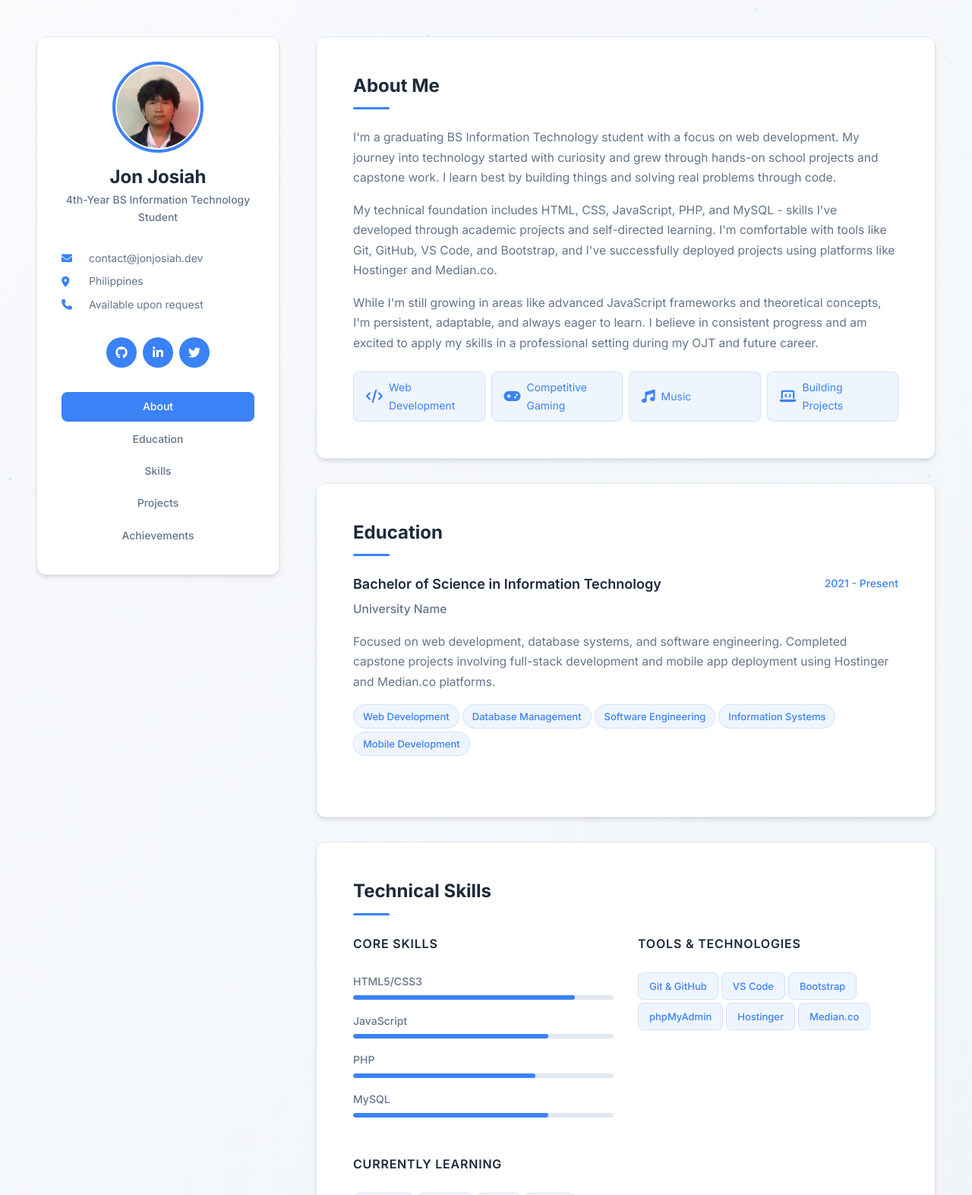
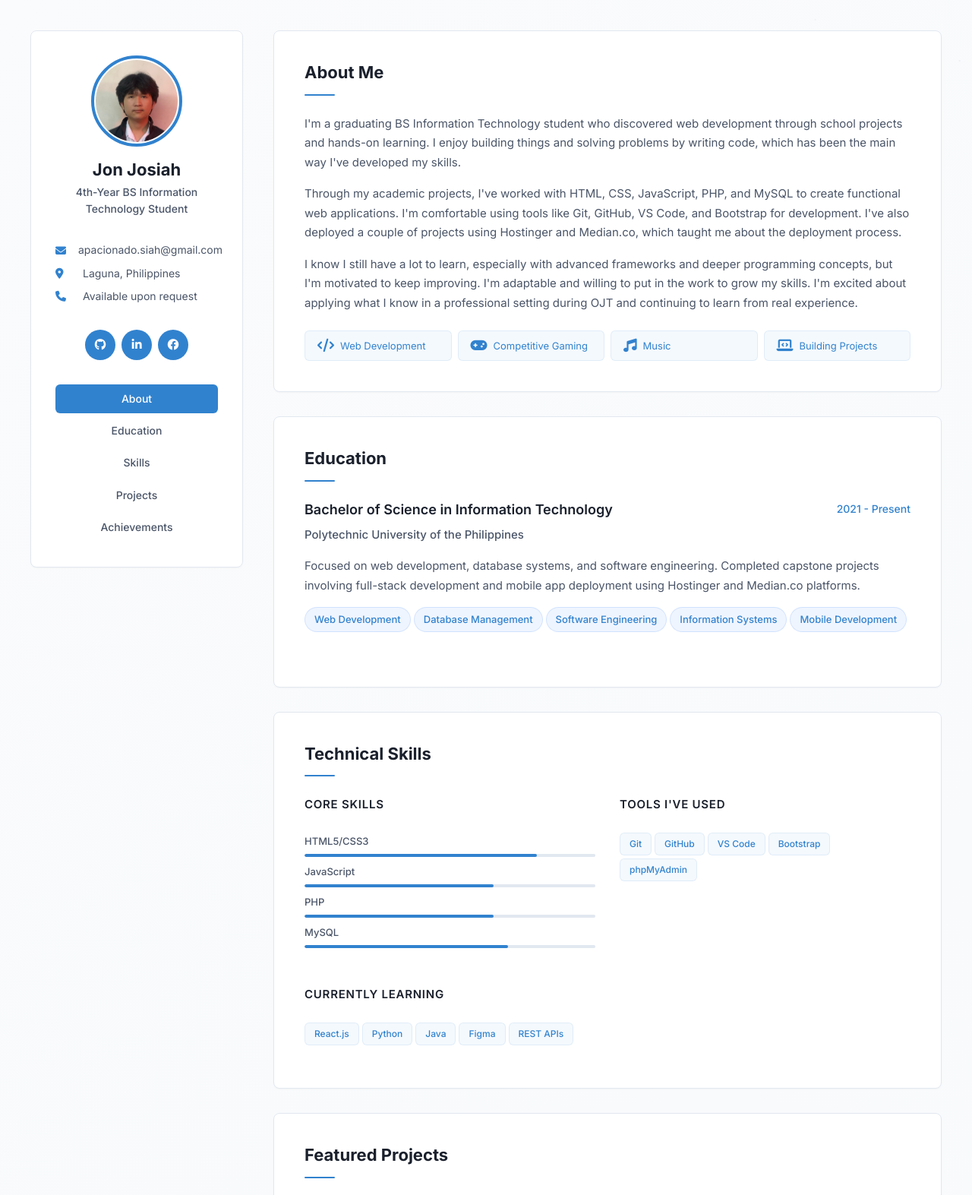
Before and after one commit to Siah-6/siah-6.github.io, a PHP site: page / in a window 1280 px wide. Shown: the top 1573 px of the page at 76% size. Run offline with PHP 8.4, Linux system fonts and the light colour scheme.

Commit message:
fixed couple details

```diff
--- a/index.html
+++ b/index.html
@@ -43,13 +43,13 @@
             </div>
 
             <div class="contact-info">
-                <div class="contact-item">
+                <a href="mailto:apacionado.siah@gmail.com" class="contact-item">
                     <i class="fas fa-envelope"></i>
-                    <span>contact@jonjosiah.dev</span>
-                </div>
+                    <span>apacionado.siah@gmail.com</span>
+                </a>
                 <div class="contact-item">
                     <i class="fas fa-map-marker-alt"></i>
-                    <span>Philippines</span>
+                    <span>Laguna, Philippines</span>
                 </div>
                 <div class="contact-item">
                     <i class="fas fa-phone"></i>
@@ -64,8 +64,8 @@
                 <a href="#" target="_blank" class="social-link">
                     <i class="fab fa-linkedin-in"></i>
                 </a>
-                <a href="#" target="_blank" class="social-link">
-                    <i class="fab fa-twitter"></i>
+                <a href="https://www.facebook.com/jon.apacionado" target="_blank" class="social-link">
+                    <i class="fab fa-facebook"></i>
                 </a>
             </div>
 
@@ -85,22 +85,22 @@
                 <h2 class="section-title">About Me</h2>
                 <div class="section-content">
                     <p>
-                        I'm a graduating BS Information Technology student with a focus on web development.
-                        My journey into technology started with curiosity and grew through hands-on school
-                        projects and capstone work. I learn best by building things and solving real problems
-                        through code.
+                        I'm a graduating BS Information Technology student who discovered web development
+                        through school projects and hands-on learning. I enjoy building things and solving
+                        problems by writing code, which has been the main way I've developed my skills.
                     </p>
                     <p>
-                        My technical foundation includes HTML, CSS, JavaScript, PHP, and MySQL - skills I've
-                        developed through academic projects and self-directed learning. I'm comfortable with
-                        tools like Git, GitHub, VS Code, and Bootstrap, and I've successfully deployed projects
-                        using platforms like Hostinger and Median.co.
+                        Through my academic projects, I've worked with HTML, CSS, JavaScript, PHP, and MySQL
+                        to create functional web applications. I'm comfortable using tools like Git, GitHub,
+                        VS Code, and Bootstrap for development. I've also deployed a couple of projects
+                        using Hostinger and Median.co, which taught me about the deployment process.
                     </p>
                     <p>
-                        While I'm still growing in areas like advanced JavaScript frameworks and theoretical
-                        concepts, I'm persistent, adaptable, and always eager to learn. I believe in consistent
-                        progress and am excited to apply my skills in a professional setting during my OJT
-                        and future career.
+                        I know I still have a lot to learn, especially with advanced frameworks and
+                        deeper programming concepts, but I'm motivated to keep improving. I'm adaptable
+                        and willing to put in the work to grow my skills. I'm excited about applying what
+                        I know in a professional setting during OJT and continuing to learn from real
+                        experience.
                     </p>
                     <div class="interests-grid">
                         <div class="interest-item">
@@ -132,7 +132,7 @@
                             <h3>Bachelor of Science in Information Technology</h3>
                             <span class="education-year">2021 - Present</span>
                         </div>
-                        <p class="education-institution">University Name</p>
+                        <p class="education-institution">Polytechnic University of the Philippines</p>
                         <p class="education-description">
                             Focused on web development, database systems, and software engineering.
                             Completed capstone projects involving full-stack development and mobile app deployment
@@ -160,39 +160,38 @@
                                 <div class="skill-item">
                                     <span class="skill-name">HTML5/CSS3</span>
                                     <div class="skill-level">
-                                        <div class="skill-progress" data-level="85"></div>
+                                        <div class="skill-progress" data-level="80"></div>
                                     </div>
                                 </div>
                                 <div class="skill-item">
                                     <span class="skill-name">JavaScript</span>
                                     <div class="skill-level">
-                                        <div class="skill-progress" data-level="75"></div>
+                                        <div class="skill-progress" data-level="65"></div>
                                     </div>
                                 </div>
                                 <div class="skill-item">
                                     <span class="skill-name">PHP</span>
                                     <div class="skill-level">
-                                        <div class="skill-progress" data-level="70"></div>
+                                        <div class="skill-progress" data-level="65"></div>
                                     </div>
                                 </div>
                                 <div class="skill-item">
                                     <span class="skill-name">MySQL</span>
                                     <div class="skill-level">
-                                        <div class="skill-progress" data-level="75"></div>
+                                        <div class="skill-progress" data-level="70"></div>
                                     </div>
                                 </div>
                             </div>
                         </div>
 
                         <div class="skill-category">
-                            <h3>Tools & Technologies</h3>
+                            <h3>Tools I've Used</h3>
                             <div class="tech-grid">
-                                <span class="tech-item">Git & GitHub</span>
+                                <span class="tech-item">Git</span>
+                                <span class="tech-item">GitHub</span>
                                 <span class="tech-item">VS Code</span>
                                 <span class="tech-item">Bootstrap</span>
                                 <span class="tech-item">phpMyAdmin</span>
-                                <span class="tech-item">Hostinger</span>
-                                <span class="tech-item">Median.co</span>
                             </div>
                         </div>
 
@@ -223,7 +222,7 @@
                             </div>
                             <div class="project-content">
                                 <h3>Mobile UI Project</h3>
-                                <p>Built responsive web interface exploring mobile-first design principles and user experience.</p>
+                                <p>A responsive web interface that adapts to mobile screens. I built this to practice mobile-first design and learn about touch-friendly interfaces.</p>
                                 <div class="project-tech">
                                     <span class="tech-tag">HTML5/CSS3</span>
                                     <span class="tech-tag">JavaScript</span>
@@ -247,7 +246,7 @@
                             </div>
                             <div class="project-content">
                                 <h3>Legend Brews Coffee Shop</h3>
-                                <p>Full-stack web application for coffee shop management with ordering system and database integration.</p>
+                                <p>A coffee shop management system with ordering functionality. I worked on both frontend and backend, connecting a PHP/MySQL database with a Bootstrap interface.</p>
                                 <div class="project-tech">
                                     <span class="tech-tag">PHP</span>
                                     <span class="tech-tag">MySQL</span>
@@ -271,7 +270,7 @@
                             </div>
                             <div class="project-content">
                                 <h3>Weather Widget</h3>
-                                <p>Real-time weather tracking application using third-party API with dynamic data fetching.</p>
+                                <p>A simple weather application that fetches data from a weather API. I learned how to work with external APIs and handle asynchronous JavaScript requests.</p>
                                 <div class="project-tech">
                                     <span class="tech-tag">JavaScript</span>
                                     <span class="tech-tag">API Integration</span>
@@ -295,7 +294,7 @@
                             </div>
                             <div class="project-content">
                                 <h3>Bento Grid Layout</h3>
-                                <p>Modern CSS Grid-based layout demonstration with responsive design and JavaScript interactions.</p>
+                                <p>A layout experiment using CSS Grid to create modern, responsive designs. This project helped me understand advanced CSS techniques and grid systems.</p>
                                 <div class="project-tech">
                                     <span class="tech-tag">CSS Grid</span>
                                     <span class="tech-tag">JavaScript</span>
@@ -322,21 +321,11 @@
                     <div class="achievements-grid">
                         <div class="achievement-item">
                             <div class="achievement-icon">
-                                <i class="fas fa-trophy"></i>
-                            </div>
-                            <div class="achievement-content">
-                                <h3>Academic Excellence</h3>
-                                <p>Consistent Dean's List recognition for academic performance in Information Technology program.</p>
-                            </div>
-                        </div>
-
-                        <div class="achievement-item">
-                            <div class="achievement-icon">
                                 <i class="fas fa-code"></i>
                             </div>
                             <div class="achievement-content">
-                                <h3>Project Success</h3>
-                                <p>Successfully deployed capstone mobile application using Hostinger and Median.co platforms.</p>
+                                <h3>Project Completion</h3>
+                                <p>Successfully completed multiple web development projects including a capstone mobile application deployed on Hostinger.</p>
                             </div>
                         </div>
 
@@ -345,18 +334,28 @@
                                 <i class="fas fa-users"></i>
                             </div>
                             <div class="achievement-content">
-                                <h3>Peer Collaboration</h3>
-                                <p>Active participant in group projects and collaborative development with fellow IT students.</p>
+                                <h3>Team Projects</h3>
+                                <p>Collaborated with classmates on group assignments and development projects, learning to work in team environments.</p>
                             </div>
                         </div>
 
                         <div class="achievement-item">
                             <div class="achievement-icon">
-                                <i class="fas fa-certificate"></i>
+                                <i class="fas fa-laptop-code"></i>
                             </div>
                             <div class="achievement-content">
-                                <h3>Continuous Learning</h3>
-                                <p>Self-directed learning through online resources and hands-on project development.</p>
+                                <h3>Self-Learning</h3>
+                                <p>Explored new technologies outside of coursework through online tutorials and personal project experimentation.</p>
+                            </div>
+                        </div>
+
+                        <div class="achievement-item">
+                            <div class="achievement-icon">
+                                <i class="fas fa-rocket"></i>
+                            </div>
+                            <div class="achievement-content">
+                                <h3>Deployment Experience</h3>
+                                <p>Learned the basics of web deployment by launching projects on hosting platforms and troubleshooting live issues.</p>
                             </div>
                         </div>
                     </div>
@@ -368,14 +367,13 @@
                 <h2 class="section-title">Get In Touch</h2>
                 <div class="section-content">
                     <p>
-                        I'm currently seeking OJT opportunities where I can apply my web development skills
-                        and continue learning in a professional environment. I'm particularly interested in
-                        roles involving frontend development, full-stack web applications, or mobile web
-                        technologies.
+                        I'm looking for OJT opportunities where I can apply my web development skills
+                        and learn from real-world experience. I'm interested in roles that involve
+                        frontend development, full-stack web applications, or anything related to web technologies.
                     </p>
                     <p>
-                        Feel free to reach out if you have opportunities for a motivated IT student who's
-                        eager to contribute and grow with your team.
+                        If you have opportunities for a graduating IT student who's willing to work hard
+                        and learn, I'd appreciate hearing from you.
                     </p>
                     <div class="contact-buttons">
                         <a href="mailto:contact@jonjosiah.dev" class="contact-btn primary">
@@ -386,9 +384,9 @@
                             <i class="fab fa-github"></i>
                             GitHub
                         </a>
-                        <a href="#" target="_blank" class="contact-btn secondary">
-                            <i class="fab fa-linkedin-in"></i>
-                            LinkedIn
+                        <a href="https://www.facebook.com/jon.apacionado" target="_blank" class="contact-btn secondary">
+                            <i class="fab fa-facebook"></i>
+                            Facebook
                         </a>
                     </div>
                 </div>
--- a/styles.css
+++ b/styles.css
@@ -6,20 +6,20 @@
 }
 
 :root {
-    /* Color Palette */
-    --bg-gradient-start: #F8FAFC;
-    --bg-gradient-middle: #F1F5F9;
-    --bg-gradient-end: #F8FAFC;
+    /* Color Palette - Minimal & Professional */
+    --bg-gradient-start: #FAFBFC;
+    --bg-gradient-middle: #F8FAFC;
+    --bg-gradient-end: #FAFBFC;
     --card-bg: #FFFFFF;
-    --text-primary: #1E293B;
-    --text-secondary: #64748B;
-    --text-muted: #94A3B8;
-    --accent-color: #3B82F6;
-    --accent-hover: #2563EB;
+    --text-primary: #1A202C;
+    --text-secondary: #4A5568;
+    --text-muted: #718096;
+    --accent-color: #3182CE;
+    --accent-hover: #2C5282;
     --border-color: #E2E8F0;
-    --shadow-sm: 0 1px 2px rgba(0, 0, 0, 0.05);
-    --shadow-md: 0 4px 6px -1px rgba(0, 0, 0, 0.1), 0 2px 4px -1px rgba(0, 0, 0, 0.06);
-    --shadow-lg: 0 10px 15px -3px rgba(0, 0, 0, 0.1), 0 4px 6px -2px rgba(0, 0, 0, 0.05);
+    --shadow-sm: 0 1px 2px rgba(0, 0, 0, 0.03);
+    --shadow-md: 0 2px 4px rgba(0, 0, 0, 0.06), 0 1px 2px rgba(0, 0, 0, 0.04);
+    --shadow-lg: 0 4px 6px rgba(0, 0, 0, 0.07), 0 2px 4px rgba(0, 0, 0, 0.04);
 
     /* Typography */
     --font-heading: 'Inter', sans-serif;
@@ -32,12 +32,12 @@
     --spacing-md: 1rem;
     --spacing-lg: 1.5rem;
     --spacing-xl: 2rem;
-    --spacing-2xl: 3rem;
+    --spacing-2xl: 2.5rem;
 
     /* Border Radius */
-    --radius-sm: 6px;
-    --radius-md: 8px;
-    --radius-lg: 12px;
+    --radius-sm: 4px;
+    --radius-md: 6px;
+    --radius-lg: 8px;
     --radius-full: 50%;
 }
 
@@ -49,7 +49,7 @@ body {
     line-height: 1.6;
     position: relative;
     overflow-x: hidden;
-    font-size: 16px;
+    font-size: 15px;
 }
 
 /* Particle Background */
@@ -60,7 +60,7 @@ body {
     top: 0;
     left: 0;
     z-index: -1;
-    opacity: 0.4;
+    opacity: 0.25;
 }
 
 /* Main Container */
@@ -76,11 +76,11 @@ body {
 
 /* Profile Card Sidebar */
 .profile-card {
-    width: 320px;
+    width: 280px;
     background: var(--card-bg);
     border-radius: var(--radius-lg);
     padding: var(--spacing-xl);
-    box-shadow: var(--shadow-md);
+    box-shadow: var(--shadow-sm);
     height: fit-content;
     position: sticky;
     top: var(--spacing-2xl);
@@ -117,7 +117,7 @@ body {
 
 .profile-header h1 {
     font-family: var(--font-heading);
-    font-size: 1.5rem;
+    font-size: 1.375rem;
     font-weight: 700;
     margin-bottom: var(--spacing-xs);
     color: var(--text-primary);
@@ -142,6 +142,7 @@ body {
     margin-bottom: var(--spacing-sm);
     color: var(--text-secondary);
     font-size: 0.875rem;
+    text-decoration: none;
 }
 
 .contact-item i {
@@ -212,19 +213,19 @@ body {
     background: var(--card-bg);
     border-radius: var(--radius-lg);
     padding: var(--spacing-2xl);
-    box-shadow: var(--shadow-md);
+    box-shadow: var(--shadow-sm);
     transition: transform 0.2s ease, box-shadow 0.2s ease;
     border: 1px solid var(--border-color);
 }
 
 .content-card:hover {
-    transform: translateY(-2px);
-    box-shadow: var(--shadow-lg);
+    transform: translateY(-1px);
+    box-shadow: var(--shadow-md);
 }
 
 .section-title {
     font-family: var(--font-heading);
-    font-size: 1.5rem;
+    font-size: 1.375rem;
     font-weight: 700;
     margin-bottom: var(--spacing-lg);
     color: var(--text-primary);
@@ -238,10 +239,10 @@ body {
     position: absolute;
     bottom: 0;
     left: 0;
-    width: 48px;
-    height: 3px;
+    width: 40px;
+    height: 2px;
     background: var(--accent-color);
-    border-radius: 2px;
+    border-radius: 1px;
 }
 
 .section-content {
@@ -252,7 +253,7 @@ body {
 .section-content p {
     margin-bottom: var(--spacing-md);
     line-height: 1.7;
-    font-size: 0.975rem;
+    font-size: 0.9375rem;
 }
 
 /* Interests Grid */
@@ -268,11 +269,11 @@ body {
     align-items: center;
     gap: var(--spacing-sm);
     padding: var(--spacing-sm) var(--spacing-md);
-    background: rgba(59, 130, 246, 0.08);
+    background: rgba(49, 130, 206, 0.05);
     border-radius: var(--radius-md);
-    font-size: 0.875rem;
+    font-size: 0.8125rem;
     color: var(--accent-color);
-    border: 1px solid rgba(59, 130, 246, 0.16);
+    border: 1px solid rgba(49, 130, 206, 0.1);
 }
 
 .interest-item i {
@@ -338,7 +339,7 @@ body {
 /* Skills Section */
 .skills-categories {
     display: grid;
-    grid-template-columns: repeat(auto-fit, minmax(320px, 1fr));
+    grid-template-columns: repeat(auto-fit, minmax(280px, 1fr));
     gap: var(--spacing-xl);
 }
 
@@ -348,7 +349,7 @@ body {
 
 .skill-category h3 {
     font-family: var(--font-heading);
-    font-size: 1rem;
+    font-size: 0.9375rem;
     font-weight: 600;
     margin-bottom: var(--spacing-lg);
     color: var(--text-primary);
@@ -359,7 +360,7 @@ body {
 .skills-list {
     display: flex;
     flex-direction: column;
-    gap: var(--spacing-md);
+    gap: var(--spacing-sm);
 }
 
 .skill-item {
@@ -369,7 +370,7 @@ body {
 }
 
 .skill-name {
-    font-size: 0.875rem;
+    font-size: 0.8125rem;
     font-weight: 500;
     color: var(--text-secondary);
     margin-bottom: 2px;
@@ -377,16 +378,16 @@ body {
 
 .skill-level {
     width: 100%;
-    height: 6px;
+    height: 4px;
     background: var(--border-color);
-    border-radius: 3px;
+    border-radius: 2px;
     overflow: hidden;
 }
 
 .skill-progress {
     height: 100%;
     background: var(--accent-color);
-    border-radius: 3px;
+    border-radius: 2px;
     transition: width 1s ease;
 }
 
@@ -397,19 +398,19 @@ body {
 }
 
 .tech-item {
-    background: rgba(59, 130, 246, 0.08);
+    background: rgba(49, 130, 206, 0.05);
     color: var(--accent-color);
-    padding: 6px 14px;
+    padding: 4px 12px;
     border-radius: var(--radius-md);
-    font-size: 0.8125rem;
+    font-size: 0.75rem;
     font-weight: 500;
-    border: 1px solid rgba(59, 130, 246, 0.16);
+    border: 1px solid rgba(49, 130, 206, 0.1);
 }
 
 /* Projects Section */
 .projects-grid {
     display: grid;
-    grid-template-columns: repeat(auto-fit, minmax(380px, 1fr));
+    grid-template-columns: repeat(auto-fit, minmax(360px, 1fr));
     gap: var(--spacing-xl);
 }
 
```
Also changed, not shown: other parts of styles.css (+20 -20 lines), script.js (+14 -16 lines).
